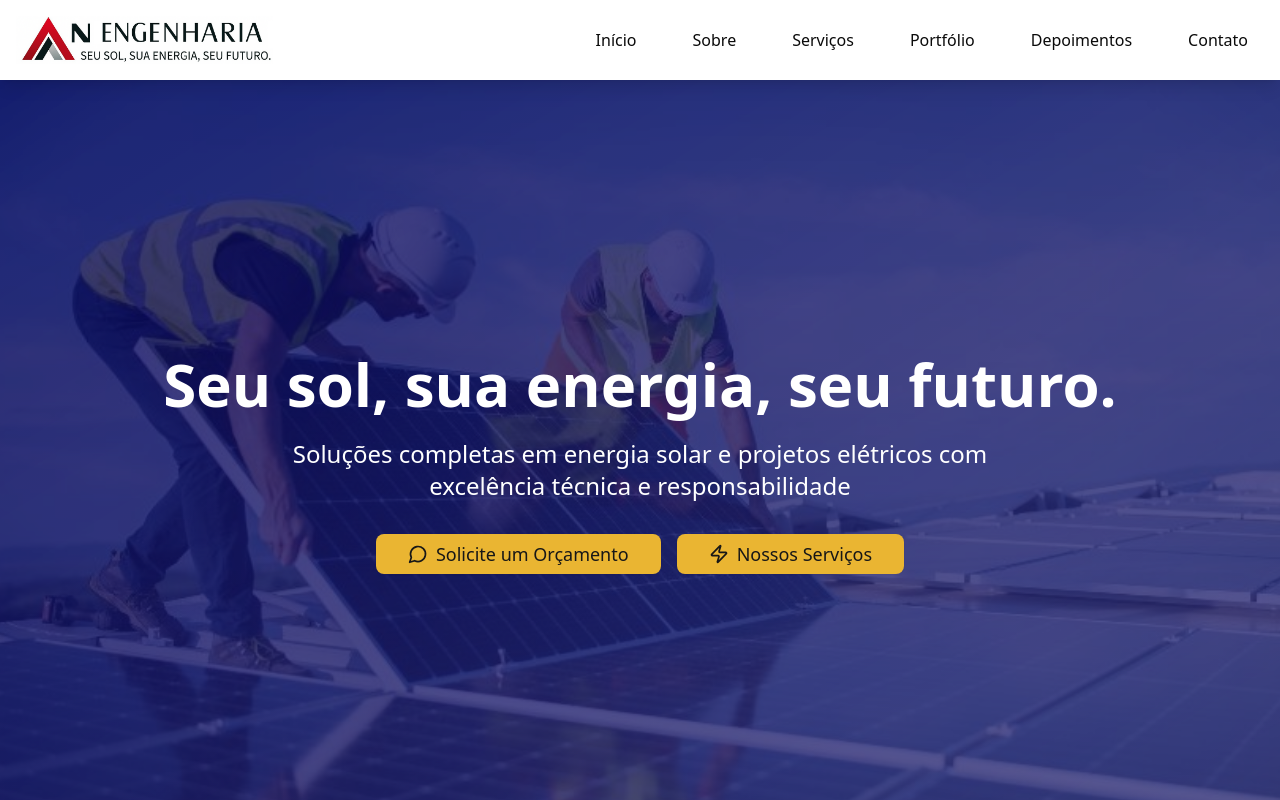
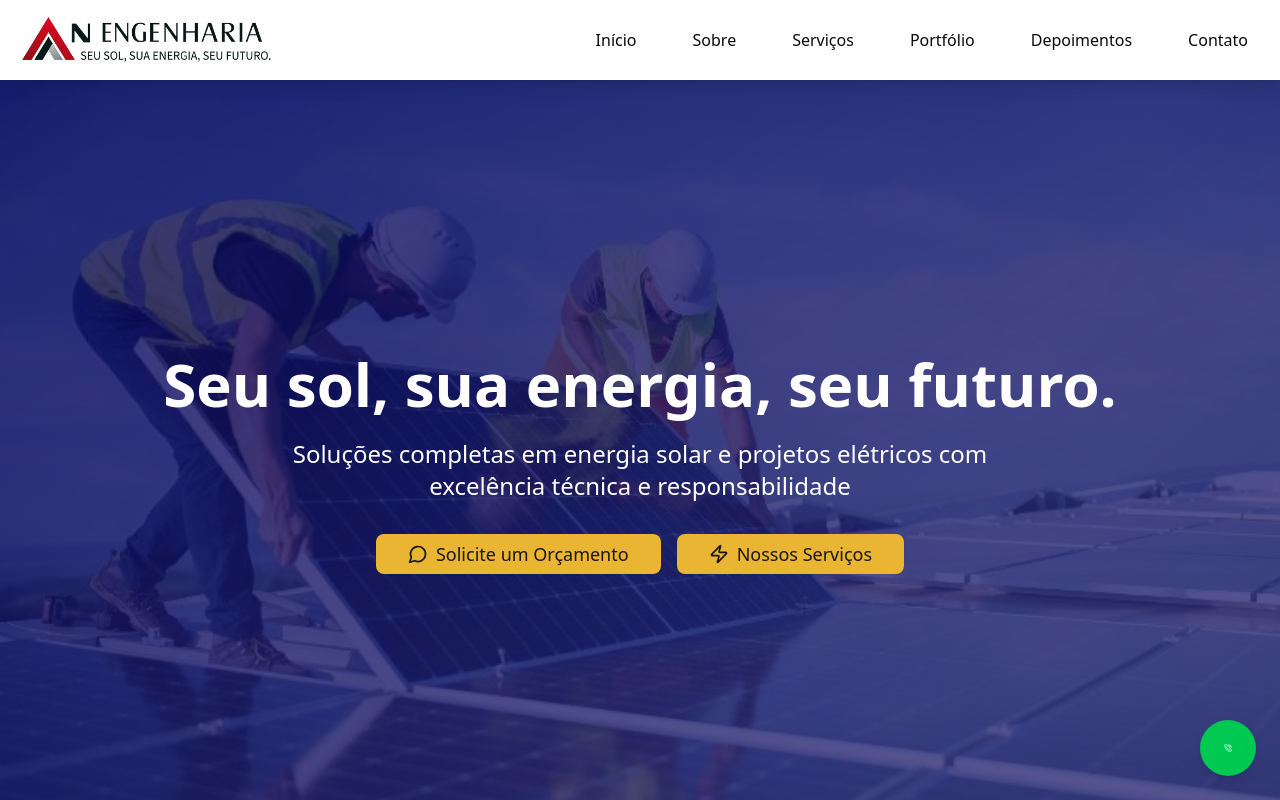
Before and after one commit to adersonnunes/AN-Servicos, a React (Vite) app: page / in a window 1280 px wide. Shown: the top 800 px of the page. Built offline with nearby package versions, Linux system fonts and the light colour scheme.

Commit message:
Add WhatsAppFloat component to App.jsx

```diff
--- a/src/App.jsx
+++ b/src/App.jsx
@@ -787,6 +787,7 @@ const App = () => {
         <Route path="/depoimentos" element={<TestimonialsPage isMenuOpen={isMenuOpen} setIsMenuOpen={setIsMenuOpen} />} />
         <Route path="/contato" element={<ContactPage openWhatsAppWithConversion={openWhatsAppWithConversion} isMenuOpen={isMenuOpen} setIsMenuOpen={setIsMenuOpen} />} />
       </Routes>
+      <WhatsAppFloat openWhatsAppWithConversion={openWhatsAppWithConversion} />
     </Router>
   );
 };
```
